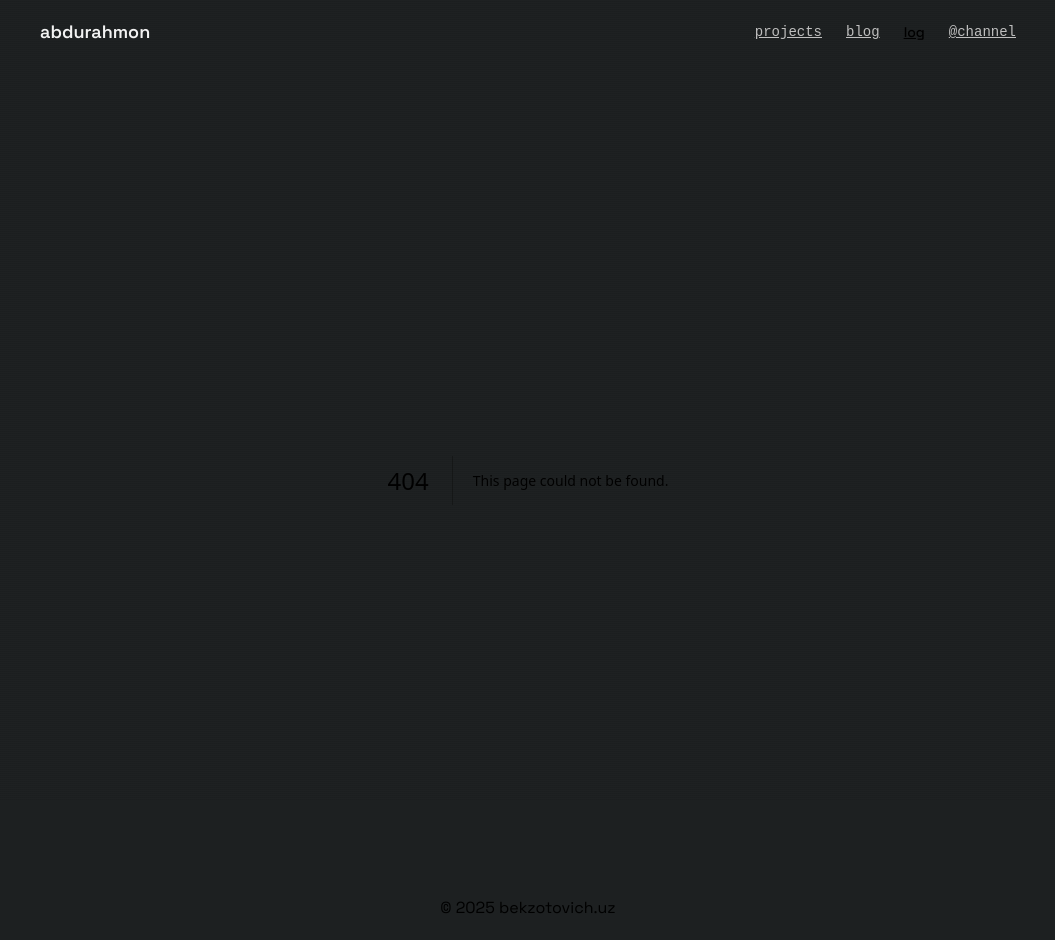
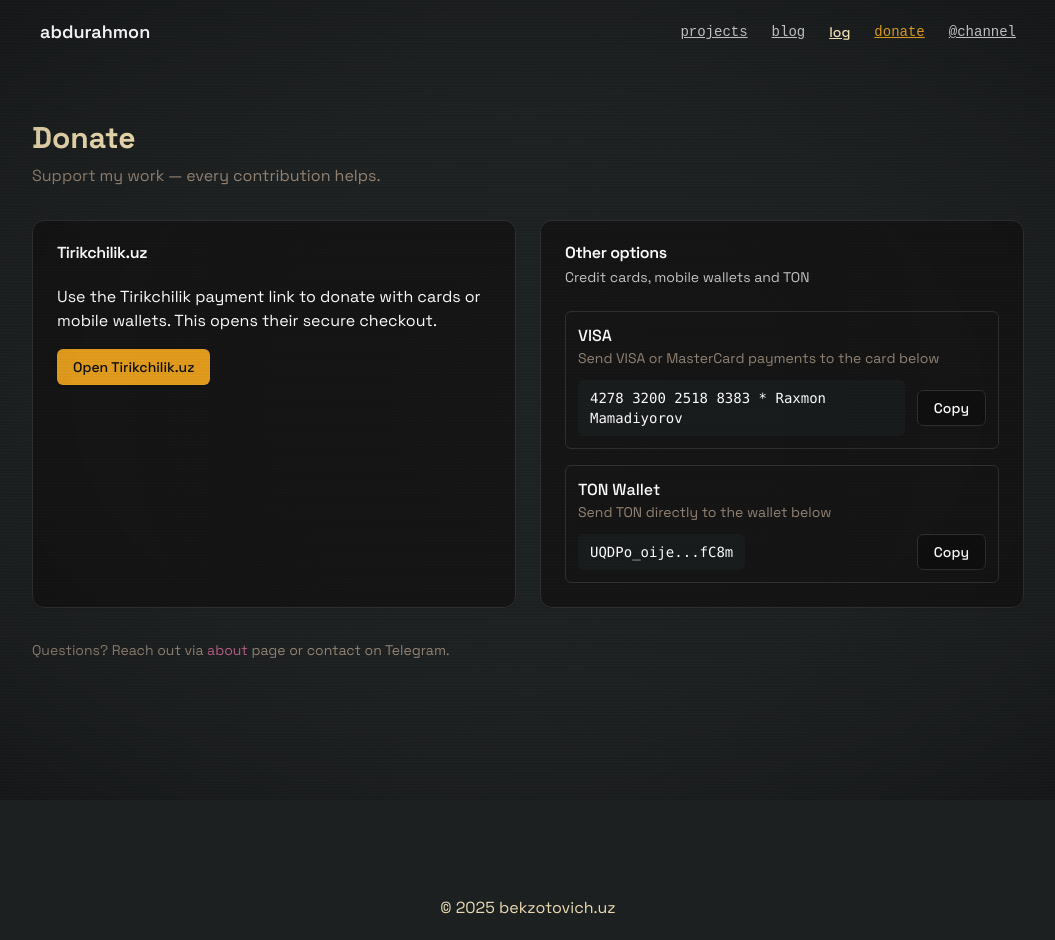
Before and after one commit to abdurahmon27/2005, a Next.js app: page /donate in a window 1280 px wide. Before the commit this address had no page. Shown: the whole page, without its empty margins (112-1167 px from the left). Built offline with nearby package versions, Linux system fonts and the light colour scheme.

Commit message:
fix: tv effect | imple: donate page

```diff
--- a/src/app/blog/layout.tsx
+++ b/src/app/blog/layout.tsx
@@ -1,5 +1,9 @@
 import { ReactQueryProvider } from "./_components/ReactQueryProvider";
 
-export default function BlogLayout({ children }: { children: React.ReactNode }) {
+export default function BlogLayout({
+  children,
+}: {
+  children: React.ReactNode;
+}) {
   return <ReactQueryProvider>{children}</ReactQueryProvider>;
 }
--- /dev/null
+++ b/src/app/donate/page.tsx
@@ -0,0 +1,140 @@
+"use client";
+
+import Image from "next/image";
+import Link from "next/link";
+import { useState } from "react";
+import { Button } from "@/components/ui/button";
+import {
+  Card,
+  CardHeader,
+  CardTitle,
+  CardContent,
+  CardDescription,
+  CardFooter,
+} from "@/components/ui/card";
+
+export default function DonatePage() {
+  const [copied, setCopied] = useState(false);
+  const [visaCopied, setVisaCopied] = useState(false);
+
+  const tonAddress = "UQDPo_oije20mUuEBx4r4rH1KNAzFAROL9c60yQRQ6rGfC8m";
+  const visaCard = {
+    number: "4278 3200 2518 8383",
+    name: "Raxmon Mamadiyorov",
+  };
+
+  async function copyToClipboard(text: string, type: "ton" | "visa") {
+    if (type === "ton") {
+      await navigator.clipboard.writeText(text);
+      setCopied(true);
+      setTimeout(() => setCopied(false), 2000);
+    } else if (type === "visa") {
+      await navigator.clipboard.writeText(text);
+      setVisaCopied(true);
+      setTimeout(() => setVisaCopied(false), 2000);
+    }
+  }
+
+  return (
+    <main className="max-w-5xl mx-auto py-10 px-4">
+      <div className="mb-8">
+        <h1 className="text-3xl font-bold">Donate</h1>
+        <p className="text-muted mt-2">
+          Support my work — every contribution helps.
+        </p>
+      </div>
+
+      <div className="grid grid-cols-1 md:grid-cols-2 gap-6">
+        <Card>
+          <CardHeader>
+            <CardTitle>Tirikchilik.uz</CardTitle>
+          </CardHeader>
+          <CardContent>
+            <p className="mb-4 text-foreground">
+              Use the Tirikchilik payment link to donate with cards or mobile
+              wallets. This opens their secure checkout.
+            </p>
+            <div className="flex items-center gap-4">
+              <Button asChild variant="default">
+                <Link
+                  href="https://tirikchilik.uz/haywan"
+                  target="_blank"
+                  rel="noreferrer"
+                >
+                  Open Tirikchilik.uz
+                </Link>
+              </Button>
+            </div>
+          </CardContent>
+        </Card>
+
+        <Card>
+          <CardHeader>
+            <CardTitle>Other options</CardTitle>
+            <CardDescription>
+              Credit cards, mobile wallets and TON
+            </CardDescription>
+          </CardHeader>
+          <CardContent>
+            <div className="space-y-4">
+              <div className="p-3 rounded-md border">
+                <div className="flex items-start gap-4">
+                  <div className="flex-1">
+                    <div className="font-medium">VISA</div>
+                    <div className="text-sm text-muted">
+                      Send VISA or MasterCard payments to the card below
+                    </div>
+
+                    <div className="mt-3 flex items-center gap-3">
+                      <div className="px-3 py-2 bg-secondary rounded-md font-mono text-sm select-all">
+                        {visaCard.number} * {visaCard.name}
+                      </div>
+                      <Button
+                        variant="outline"
+                        onClick={() => copyToClipboard(visaCard.number, "visa")}
+                      >
+                        {visaCopied ? "Copied" : "Copy"}
+                      </Button>
+                    </div>
+                  </div>
+                </div>
+              </div>
+              <div className="p-3 rounded-md border">
+                <div className="flex items-start gap-4">
+                  <div className="flex-1">
+                    <div className="font-medium">TON Wallet</div>
+                    <div className="text-sm text-muted">
+                      Send TON directly to the wallet below
+                    </div>
+
+                    <div className="mt-3 flex items-center justify-between gap-3">
+                      <div className="px-3 py-2 bg-secondary rounded-md font-mono text-sm select-all">
+                        {tonAddress.slice(0, 10) + "..." + tonAddress.slice(-4)}
+                      </div>
+                      <Button
+                        variant="outline"
+                        onClick={() => copyToClipboard(tonAddress, "ton")}
+                      >
+                        {copied ? "Copied" : "Copy"}
+                      </Button>
+                    </div>
+                  </div>
+                </div>
+              </div>
+            </div>
+          </CardContent>
+        </Card>
+      </div>
+
+      <div className="mt-8 text-sm text-muted">
+        <p>
+          Questions? Reach out via{" "}
+          <Link href="/about" className="text-accent">
+            about
+          </Link>{" "}
+          page or contact on Telegram.
+        </p>
+      </div>
+    </main>
+  );
+}
--- a/src/app/globals.css
+++ b/src/app/globals.css
@@ -1,4 +1,3 @@
-/* Custom Gruvbox Scrollbar Styles */
 ::-webkit-scrollbar {
   width: 12px;
   background: var(--color-bg-soft);
@@ -25,10 +24,9 @@ html {
 @tailwind utilities;
 @import url("https://fonts.googleapis.com/css2?family=Fira+Code:wght@300..700&display=swap");
 
-/* Gruvbox color palette */
 
 :root {
-  --color-bg: #1d2021; /* Gruvbox darkest */
+  --color-bg: #1d2021;
   --color-bg-soft: #282828;
   --color-bg-alt: #32302f;
   --color-fg: #ebdbb2;
@@ -44,9 +42,18 @@ html {
   --color-muted: #928374;
 }
 
+/* Ensure proper scrolling behavior */
+html {
+  height: 100%;
+  overflow-x: hidden;
+  overflow-y: auto;
+}
+
 body {
   background: var(--color-bg);
   color: var(--color-fg);
+  min-height: 100vh;
+  overflow-x: hidden;
 }
 
 /* Example utility classes for Gruvbox colors */
@@ -149,28 +156,39 @@ body {
 .tv-container {
   position: relative;
   isolation: isolate;
+  overflow: visible; /* Changed from hidden to visible */
+  min-height: 100vh;
 }
 
+/* Fixed TV effect overlays to not interfere with scrolling - Lower z-index */
 .tv-container::before {
   content: "";
   position: fixed;
   left: 0;
   top: 0;
   width: 100%;
-  height: 100%;
+  height: 100vh; /* Changed to viewport height instead of 100% */
   pointer-events: none;
-  z-index: 1;
+  z-index: 10; /* Reduced z-index */
   background: repeating-linear-gradient(
-    0deg,
-    rgba(40, 40, 40, 0.15),
-    rgba(40, 40, 40, 0.15) 1px,
-    rgba(25, 25, 25, 0.1) 1px,
-    rgba(25, 25, 25, 0.1) 2px
-  );
-  background-size: 100% 2px;
-  animation: scanlines 25s linear infinite;
+      0deg,
+      transparent,
+      transparent 1px,
+      rgba(255, 255, 255, 0.015) 1px,
+      rgba(255, 255, 255, 0.015) 2px,
+      rgba(0, 0, 0, 0.12) 2px,
+      rgba(0, 0, 0, 0.12) 3px
+    ),
+    linear-gradient(
+      90deg,
+      rgba(120, 120, 120, 0.008) 0%,
+      rgba(160, 160, 160, 0.012) 50%,
+      rgba(100, 100, 100, 0.008) 100%
+    );
+  background-size: 100% 3px, 100% 100%;
+  animation: scanlines 0.08s linear infinite,
+    flicker 4s ease-in-out infinite alternate;
   mix-blend-mode: overlay;
-  box-shadow: none;
 }
 
 .tv-container::after {
@@ -179,30 +197,139 @@ body {
   left: 0;
   top: 0;
   width: 100%;
-  height: 100%;
+  height: 100vh; /* Changed to viewport height instead of 100% */
   pointer-events: none;
-  z-index: 2;
+  z-index: 9; /* Reduced z-index */
   background: radial-gradient(
-    circle at center,
-    transparent 90%,
-    rgba(32, 32, 32, 0.2) 100%
-  );
+      ellipse at center,
+      transparent 50%,
+      rgba(0, 0, 0, 0.1) 70%,
+      rgba(0, 0, 0, 0.35) 100%
+    ),
+    radial-gradient(
+      circle at center,
+      rgba(240, 240, 240, 0.008) 0%,
+      transparent 70%
+    );
+  border-radius: 2px;
 }
 
-@keyframes scanlines {
-  0% {
-    background-position: 0 0;
-  }
-  100% {
-    background-position: 0 100%;
-  }
+.tv-container .tv-noise {
+  position: fixed;
+  left: 0;
+  top: 0;
+  width: 100%;
+  height: 100vh; /* Changed to viewport height instead of 100% */
+  pointer-events: none;
+  z-index: 11; /* Reduced z-index */
+  opacity: 0.02;
+  background-image: radial-gradient(
+      circle at 20% 50%,
+      white 2px,
+      transparent 2px
+    ),
+    radial-gradient(circle at 80% 50%, white 2px, transparent 2px),
+    radial-gradient(circle at 40% 20%, white 1px, transparent 1px),
+    radial-gradient(circle at 60% 80%, white 1px, transparent 1px);
+  background-size: 100px 100px, 150px 150px, 75px 75px, 125px 125px;
+  animation: noise 0.2s steps(4) infinite, drift 20s linear infinite;
+}
+
+.tv-container .tv-glow {
+  position: fixed;
+  left: 0;
+  top: 0;
+  width: 100%;
+  height: 100vh; /* Changed to viewport height instead of 100% */
+  pointer-events: none;
+  z-index: 8; /* Reduced z-index */
+  background: linear-gradient(
+    180deg,
+    rgba(200, 200, 200, 0.006) 0%,
+    transparent 50%,
+    rgba(200, 200, 200, 0.006) 100%
+  );
+  animation: phosphor 8s ease-in-out infinite;
 }
 
 .content-above-tv {
   position: relative;
   z-index: 2;
+  filter: blur(0.3px) brightness(1.02) contrast(1.05);
+  min-height: 100vh; /* Ensure content has minimum height */
 }
 
+@keyframes scanlines {
+  0% {
+    background-position: 0 0, 0 0;
+  }
+  100% {
+    background-position: 0 3px, 0 0;
+  }
+}
+
+@keyframes flicker {
+  0%,
+  90%,
+  100% {
+    opacity: 1;
+  }
+  50% {
+    opacity: 0.98;
+  }
+  95% {
+    opacity: 0.99;
+  }
+}
+
+@keyframes noise {
+  0% {
+    background-position: 0 0, 0 0, 0 0, 0 0;
+  }
+  25% {
+    background-position: -10px -5px, 15px -10px, -5px 10px, 20px 5px;
+  }
+  50% {
+    background-position: -15px 5px, -20px 15px, 10px -15px, -10px -20px;
+  }
+  75% {
+    background-position: 5px 10px, -5px -15px, 20px 5px, 15px 20px;
+  }
+  100% {
+    background-position: 0 0, 0 0, 0 0, 0 0;
+  }
+}
+
+@keyframes drift {
+  0% {
+    transform: translateX(0);
+  }
+  100% {
+    transform: translateX(-50px);
+  }
+}
+
+@keyframes phosphor {
+  0%,
+  100% {
+    opacity: 1;
+  }
+  50% {
+    opacity: 0.95;
+  }
+}
+
+.tv-container.barrel-distortion {
+  transform: perspective(1000px) rotateX(0.5deg);
+}
+
+.tv-container.barrel-distortion .content-above-tv {
+  transform: scale(1.01, 0.99);
+}
+
+.tv-container.retro-colors .content-above-tv {
+  filter: blur(0.3px) brightness(1.05) contrast(1.15) saturate(0.3) sepia(0.1);
+}
 @layer base {
   * {
     @apply border-border outline-ring/50;
--- a/src/app/layout.tsx
+++ b/src/app/layout.tsx
@@ -1,6 +1,6 @@
 import type { Metadata } from "next";
 import { Space_Grotesk } from "next/font/google";
-import './globals.css';
+import "./globals.css";
 import { Footer } from "@/components/Footer";
 import { SiteHeader } from "@/components/Navbar";
 
@@ -12,15 +12,17 @@ export default function RootLayout({
   return (
     <html lang="en" suppressHydrationWarning>
       <body
-        className={`${spaceGrotesk.variable} ${spaceGrotesk.className} antialiased tv-container bg-secondary`}
+        className={`${spaceGrotesk.variable} ${spaceGrotesk.className} antialiased bg-secondary`}
       >
-        <div className="z-20">
-          <SiteHeader />
-          <div className="mt-20">
+        <div className="tv-effects-overlay"></div>
+
+        <SiteHeader />
+        <main className="mt-20 tv-container">
+          <div className="content-above-tv">
             {children}
           </div>
-          <Footer />
-        </div>
+        </main>
+        <Footer />
       </body>
     </html>
   );
@@ -33,5 +35,5 @@ const spaceGrotesk = Space_Grotesk({
 
 export const metadata: Metadata = {
   title: "Bekzotovich | Software Engineer | CS Student",
-  description: "I am a self-taught, nerd developer who loves to build things.",
+  description: "a self-taught, nerd developer who loves to build things.",
 };
--- a/src/components/Navbar/navbar.tsx
+++ b/src/components/Navbar/navbar.tsx
@@ -2,7 +2,7 @@
 import Link from "next/link";
 import { usePathname } from "next/navigation";
 import { useState, useEffect } from "react";
-import { Flame, Rss, SquareArrowOutUpRight } from "lucide-react";
+import { SquareArrowOutUpRight } from "lucide-react";
 
 export function SiteHeader() {
   const [scrolled, setScrolled] = useState(false);
@@ -103,6 +103,19 @@ export function SiteHeader() {
             log
           </Link>
           <Link
+            href="/donate"
+            className={`text-sm font-medium transition-colors underline fira-code ${
+              path.includes("/donate")
+                ? "text-primary"
+                : scrolled
+                ? "text-foreground"
+                : "text-muted-foreground hover:text-primary"
+            }`}
+          >
+            donate
+          </Link>
+
+          <Link
             href="https://t.me/abdurahmon_mamadiyorov"
             className={`text-sm font-medium transition-colors flex items-center gap-1 underline fira-code ${
               scrolled
@@ -148,38 +161,32 @@ export function SiteHeader() {
       >
         <nav className="flex flex-col p-6 space-y-6">
           <Link
-            href="https://cod3.uz/"
-            target="_blank"
-            className="text-base font-medium text-foreground transition-colors flex items-center gap-1"
-            onClick={() => setMobileMenuOpen(false)}
-          >
-            Cod3 Lab
-            <SquareArrowOutUpRight
-              className="inline-block h-4 w-4"
-              aria-hidden="true"
-            />
-          </Link>
-          <Link
             href="/projects"
             className="text-base font-medium text-foreground transition-colors flex items-center"
             onClick={() => setMobileMenuOpen(false)}
           >
-            Projects
+            projects
           </Link>
           <Link
             href="/blog"
             className="text-base font-medium text-foreground transition-colors flex items-center"
             onClick={() => setMobileMenuOpen(false)}
           >
-            Blog
+            blog
           </Link>
           <Link
             href="/log"
             className="text-base font-medium text-foreground transition-colors flex items-center gap-1"
             onClick={() => setMobileMenuOpen(false)}
           >
-            Log
-            <Rss size={16} />
+            log
+          </Link>
+          <Link
+            href="/donate"
+            className="text-base font-medium text-foreground transition-colors flex items-center gap-1"
+            onClick={() => setMobileMenuOpen(false)}
+          >
+            donate
           </Link>
           <Link
             href="https://t.me/abdurahmon_mamadiyorov"
```
Also changed, not shown: src/app/blog/_components/BlogPage.tsx (+2 -9 lines), src/app/blog/_components/TableOfContents.tsx (+8 -8 lines), src/app/page.tsx (+12 -12 lines), public/kelvinfull.gif (added).
